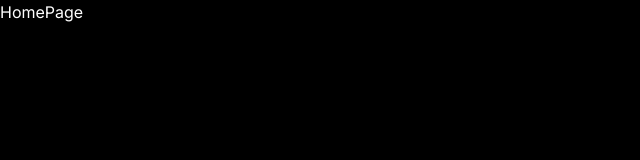
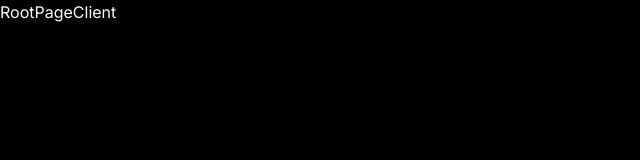
Before and after one commit to iiimomoniii/Intro_Front-End_NextJS, a Next.js app: page /home in a window 1280 px wide. Shown: the top 160 px of the page, without its empty margins (0-640 px from the left). Built offline with nearby package versions, Linux system fonts and the light colour scheme.

Commit message:
Update
Explain main and child when set for client side render

```diff
--- a/app/_components/root/RootPageClient.tsx
+++ b/app/_components/root/RootPageClient.tsx
@@ -1,5 +1,5 @@
 
-"use client"
+
 import React from 'react'
 
 type Props = {}
--- a/app/home/page.tsx
+++ b/app/home/page.tsx
@@ -1,9 +1,11 @@
+"use client"
 import React from 'react'
+import RootPageClient from '../_components/root/RootPageClient'
 
 type Props = {}
 
 export default function HomePage({}: Props) {
   return (
-    <div>HomePage</div>
+    <div><RootPageClient/></div>
   )
 }
```
Also changed, not shown: 1 other file (tests, documents, lock files or other folders).
